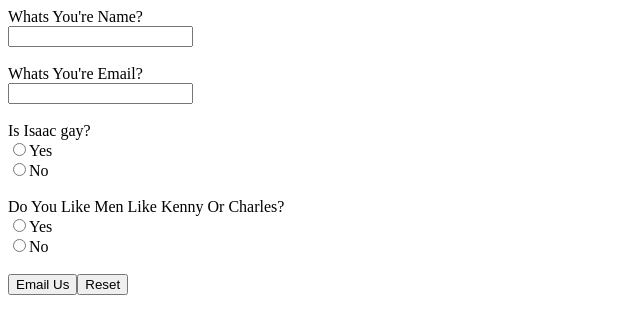
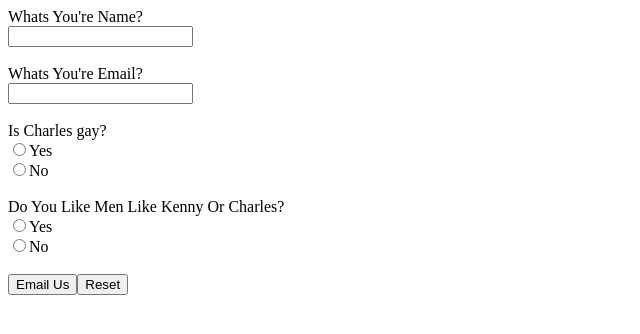
Before and after one commit to KennyTheFaggit/KennyTheFaggit.github.io, a plain HTML site: page index.html in a window 1280 px wide. Shown: the full height of the page, 0-640 px from the left. Drawn offline with Linux system fonts and the light colour scheme.

Commit message:
Update index.html

```diff
--- a/index.html
+++ b/index.html
@@ -7,8 +7,8 @@
 <form action="mailto:andyharshman929@gmail.com" method="post" enctype="text/plain">
 Whats You're Name?<br><input type="text" name="Whats You're Name? "><br><br>
 Whats You're Email? <br><input type="email" name="Whats You're Email? "><br><br>
-Is Isaac gay?<br><input type="radio" Name="Is Isaac gay? " value="yes">Yes<br>
-<input type="radio" Name="Is Isaac gay? " value="No">No<br><br>
+Is Charles gay?<br><input type="radio" Name="Is Charles gay? " value="yes">Yes<br>
+<input type="radio" Name="Is Charles gay? " value="No">No<br><br>
 Do You Like Men Like Kenny Or Charles?<br><input type="radio" Name="Do You Like Men Like Kenny? " value="yes">Yes<br>
 <input type="radio" Name="Do You Like Men Like Kenny? " value="No">No<br><br>
 <input type="submit" value="Email Us" name="submit"><input type="reset" name="reset">
```
